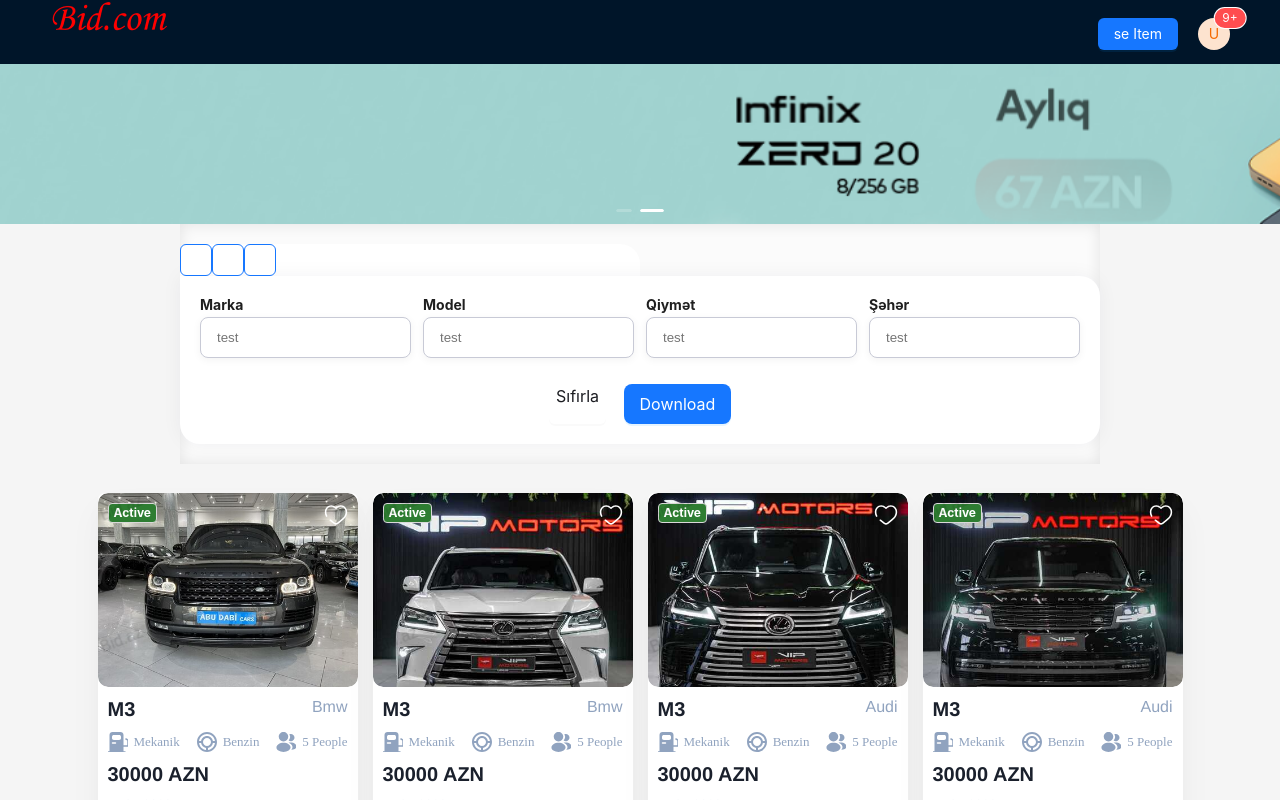
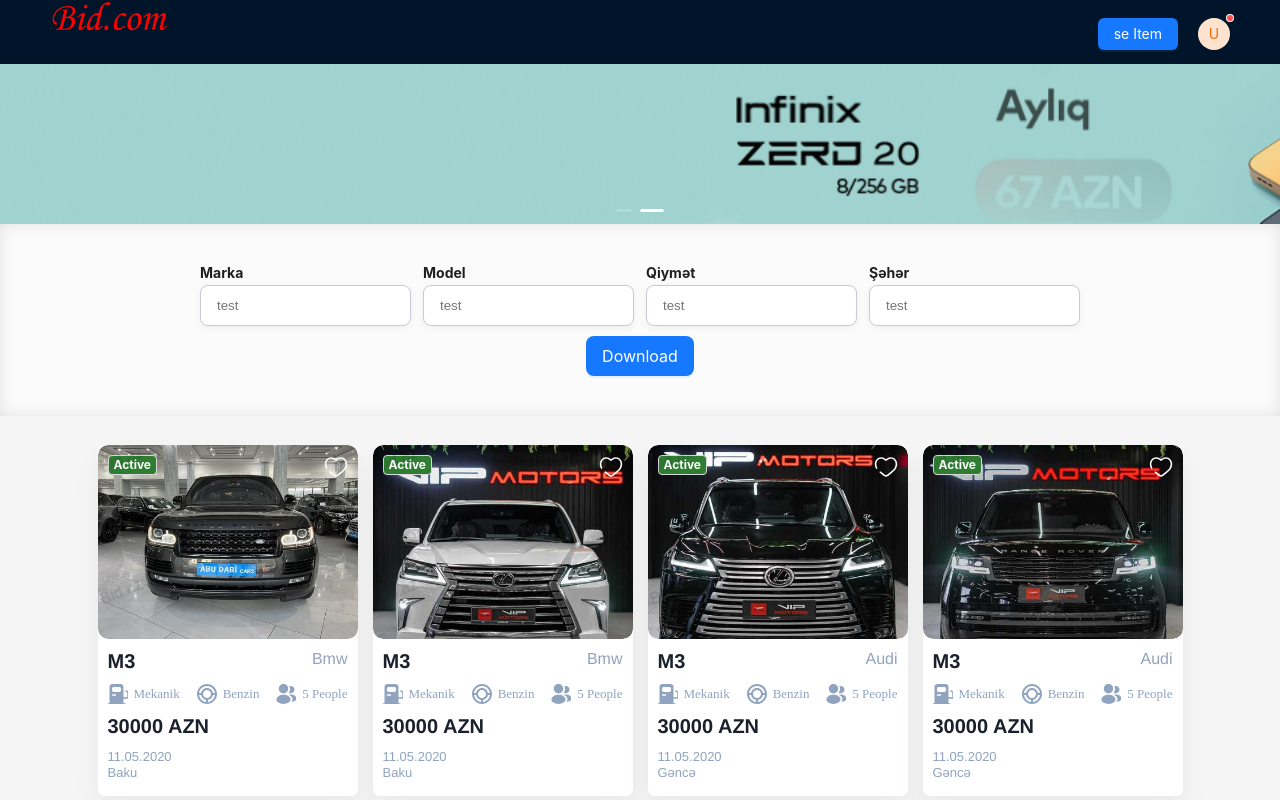
Before and after one commit to nortaip/bidweb-react, a React (Create React App) app: page / in a window 1280 px wide. Shown: the top 800 px of the page. Built offline with nearby package versions, Linux system fonts and the light colour scheme.

Commit message:
20.01.2023

```diff
--- a/package.json
+++ b/package.json
@@ -13,6 +13,7 @@
     "@testing-library/jest-dom": "^5.16.5",
     "@testing-library/react": "^13.4.0",
     "@testing-library/user-event": "^13.5.0",
+    "ant-design": "^1.0.0",
     "antd": "^5.1.4",
     "react": "^18.2.0",
     "react-bootstrap": "^2.7.0",
--- a/src/components/AuctionsCardGroup.js
+++ b/src/components/AuctionsCardGroup.js
@@ -14,11 +14,11 @@
   };
   return (
     <>
-      <Buttons
+      {/* <Buttons
         filterItem={filterItem}
         setItem={setItem}
         menuItems={menuItems}
-      />
+      /> */}
       <div className="products">
         <Card item={item} />
       </div>
--- a/src/components/Banner.js
+++ b/src/components/Banner.js
@@ -14,7 +14,7 @@
         console.log(currentSlide);
     };
     return (
-        <Carousel autoplay>
+        <Carousel className='container' autoplay>
             <div>
                 <img src={img} style={contentStyle} alt='Banner' />
             </div>
--- a/src/components/Button.js
+++ b/src/components/Button.js
@@ -1,28 +1,35 @@
-import React ,{ useState } from 'react';
+import React, { useState } from 'react';
 import Data from "./Data";
-import { Button, Dropdown, Space } from 'antd';
-import { Radio, Select } from 'antd';
+import { Button, Radio, Space } from 'antd';
 const Buttons = ({ filterItem, setItem, menuItems }) => {
   const [size, setSize] = useState('large');
+  const [placement, SetPlacement] = useState('topLeft');
+  const placementChange = (e) => {
+    SetPlacement(e.target.value);
+  };
+  const filterStyle = {
+    display: "contents",
+  };
   return (
 
-    <Space>
-      <div className="filtr conrainer ">
+    <Space style={filterStyle}>
+      <div className="filtr conrainer" >
         <nav className="fdfghri">
-            {menuItems.map((Val, ID, title) => {
-              return (
-              <Radio.Group>
+          {/* {menuItems.map((Val, ID, title) => {
+            return (
+              <Radio.Group value={placement} onChange={placementChange}>
                 <Radio.Button
                   menu={{
                     title,
                   }}
-                  key={ID}
+                  value={Val.ID}
+                  // key={ID}
                   onClick={() => filterItem(Val)}
-                >{Val.title}
-                </Radio.Button>
+                >{Val.title}</Radio.Button>
+
               </Radio.Group>
-              );
-            })}
+            );
+          })} */}
         </nav>
         <div className="conrainer filter">
           <div className="bvisdt">
@@ -43,15 +50,14 @@
               <input type="text" name="name" className="input" placeholder="test" />
             </label>
           </div>
+
           <div className="bvisdt">
-            <Button variant="light" className="all" onClick={() => setItem(Data)}>Sıfırla</Button>
+            {/* <Button variant="light" className="all" onClick={() => setItem(Data)}>Sıfırla</Button> */}
             <Button type="primary" size={size}>
               Download
             </Button>
           </div>
-
         </div>
-
       </div>
     </Space>
   );
--- a/src/components/Navbar.js
+++ b/src/components/Navbar.js
@@ -33,7 +33,7 @@
             }}
             trigger={['click']}
           >
-            <Badge count={1000} overflowCount={9} size='default'>
+            <Badge dot>
               <Avatar
                 style={{
                   color: '#f56a00',
--- a/src/components/ProductImg.js
+++ b/src/components/ProductImg.js
@@ -11,25 +11,31 @@
 
     return (
         <>
+            <div className='Product-imgs'>
                 <Image
                     preview={{
                         visible: false,
                     }}
                     src={P.img}
-                className='main-img'
+                    className='main-img main-img-border'
                     onClick={() => setVisible(true)}
                 />
-            <div>
+                <div className='img-group-p'>
                     <Image.PreviewGroup
+className='img-mini-container'
                         preview={{
                             visible,
                             onVisibleChange: (vis) => setVisible(vis),
                         }}
                     >
-                    <Image className='mini-imgs' src={Imagess} />
-                    <Image className='mini-imgs' src={P.img} />
-                    <Image className='mini-imgs' src={Imagess} />
+                        <Image className='mini-imgs main-img-border' src={Imagess} />
+                        <Image className='mini-imgs main-img-border' src={P.img} />
+                        <Image className='mini-imgs main-img-border' src={Imagess} />
+                        <Image className='mini-imgs main-img-border' src={P.img} />
+                        <Image className='mini-imgs main-img-border' src={Imagess} />
+
                     </Image.PreviewGroup>
+                </div>
             </div>
         </>
     )
--- a/src/index.css
+++ b/src/index.css
@@ -401,7 +401,6 @@
   line-height: 25px;
   display: flex;
   align-items: center;
-
   color: #1A202C;
 }
 
@@ -504,9 +503,9 @@
   align-items: center;
   padding: 20px;
   gap: 10px;
-  background: #FFFFFF;
-  box-shadow: 0px 0px 20px rgba(1, 23, 54, 0.05);
-  border-radius: 0px 20px 20px 20px;
+  /* background: #FFFFFF; */
+  /* box-shadow: 0px 0px 20px rgba(1, 23, 54, 0.05); */
+  /* border-radius: 0px 20px 20px 20px; */
   /* flex: none;
   order: 1;
   align-self: stretch;
@@ -581,7 +580,7 @@
 }
 
 .filtr {
-  width: 100%;
+  /* width: 100%; */
   padding: 20px 0 20px 0;
   background: #FBFBFB;
   box-shadow: inset 0px 0px 15px rgba(0, 0, 0, 0.1);
@@ -996,4 +995,36 @@
   flex-wrap: nowrap;
 }
 
+.main-img-border {
+  border-radius: 10px;
+  align-self: stretch;
+}
+
+.mini-imgs {
+  width: 132px;
+  height: 108px;
+}
+
+.img-mini-container {
+  overflow-y: scroll;
+}
+
+.img-group-p {
+  display: flex;
+  flex-direction: row;
+  align-items: center;
+  padding: 0px;
+  gap: 16px;
+  flex-wrap: nowrap;
+  justify-content: space-evenly;
+}
+
+.Product-imgs {
+  display: flex;
+  flex-direction: column;
+  gap: 16px;
+  order: 1;
+  flex-wrap: nowrap;
+}
+
 /* Product Details end */
--- a/src/pages/main.js
+++ b/src/pages/main.js
@@ -5,6 +5,7 @@
 import AuctionsCardGroup from '../components/AuctionsCardGroup.js';
 import Footers from '../components/footer';
 import { Layout } from 'antd';
+import Buttons from '../components/Button';
 const { Header, Footer, Content } = Layout;
 
 function App() {
@@ -17,6 +18,7 @@
         </Header>
         <Content>
           <Banner />
+          <Buttons/>
           <div className='space-align-container'>
             <AuctionsCardGroup />
           </div>
```
Also changed, not shown: 1 other file (tests, documents, lock files or other folders). Lines whose indentation alone changed are shown as unchanged.
